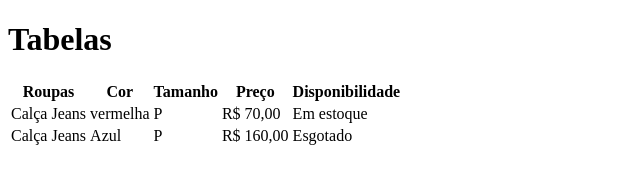
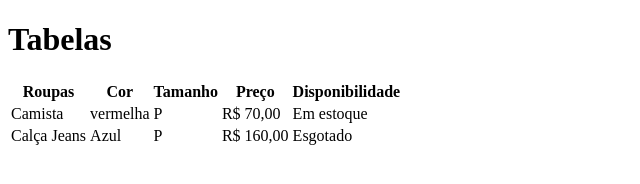
Before and after one commit to Leo-G-Melo/Aula-tabela, a plain HTML site: page index.html in a window 1280 px wide. Shown: the full height of the page, 0-640 px from the left. Drawn offline with Linux system fonts and the light colour scheme.

Commit message:
Mudando alça para camiseta

```diff
--- a/index.html
+++ b/index.html
@@ -21,7 +21,7 @@
         </tr>
 
         <tr>
-            <td>Calça Jeans</td>
+            <td>Camista</td>
             <td>vermelha</td>
             <td>P</td>
             <td>R$ 70,00</td>
```
